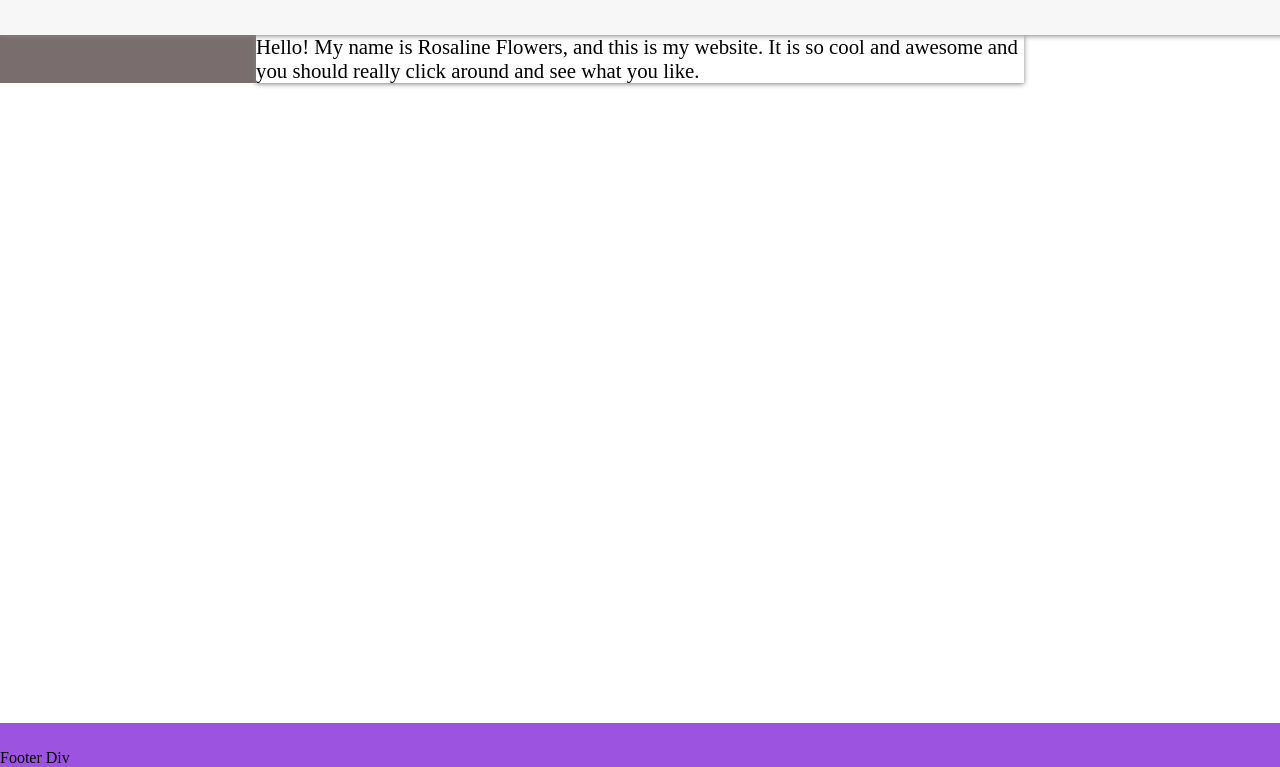
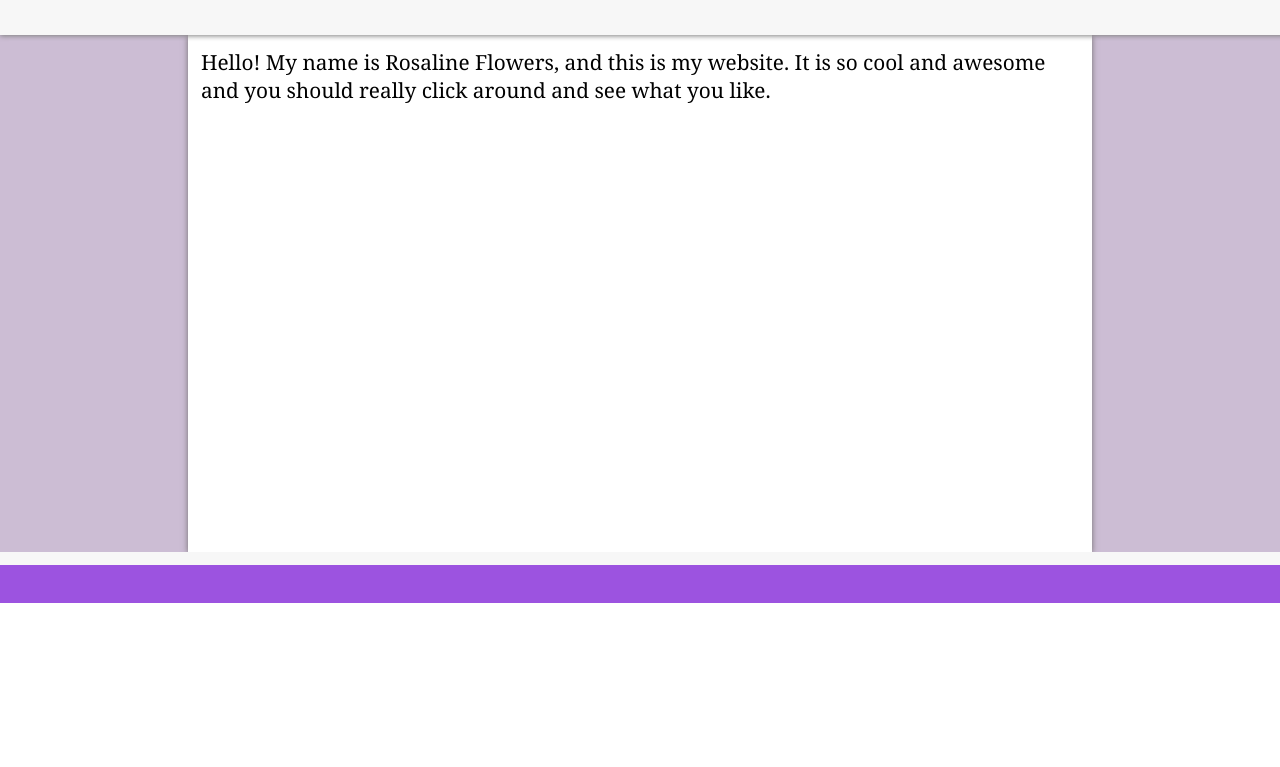
Before and after one commit to SereneMOS/Personal-Website, a plain HTML site: page home.html in a window 1280 px wide. Shown: the part 46-813 px from the top of the page. Drawn offline with Linux system fonts and the light colour scheme.

Commit message:
Update home
Added additional bar over footer div; shrunk top div, altered the proportions, styling, and contents of the middle divs

```diff
--- a/home.html
+++ b/home.html
@@ -12,7 +12,7 @@
             display: flex;
             padding: 1%;
             padding-bottom: 3%;
-            width: 100%;
+            width: 99%;
         }
         #header {
             border-right: solid;
@@ -53,26 +53,40 @@
             font-size: larger;
         }
         #middle-div {
-            padding-bottom: 50%;
             display: flex;
             overflow: auto;
             font-size: 130%;
         }
         #left-middle-div {
-            width: 20%;
-            background-color: rgb(121, 109, 109);
+            width: 15%;
+            background-color: rgb(204, 189, 212);
+            padding-bottom: 35%;
         }
         #content-div {
-            box-shadow: 0px 1px 5px gray;
-            width: 60%;
+            box-shadow: 0px 1px 6px rgb(113, 109, 109);
+            font-family: Georgia, 'Times New Roman', Times, serif;
+            width: 70%;
             height: 100%;
+            padding-bottom: 35%;
+            padding-top: 1%;
+            padding-left: 1%;
+            padding-right: 1%;
+            z-index: 1;
         }
         #right-middle-div {
-
+            width: 15%;
+            background-color: rgb(204, 189, 212);
+            padding-bottom: 35%;
         }
-        #footer-div {
+        #footer-div-top {
+            background-color: rgb(247, 247, 247);
+            padding-top: 1%;
+            height: 50%;
+        }
+        #footer-div-bottom {
             background-color: rgb(156, 83, 224);
-            padding-top: 2%;
+            padding-top: 3%;
+            height: 50%;
         }
     </style>
 <head>
@@ -97,7 +111,10 @@
         <div id="content-div">Hello! My name is Rosaline Flowers, and this is my website. It is so cool and awesome and you should really click around and see what you like.</div>
         <div id="right-middle-div"></div>
     </div>
-    <div id="footer-div">Footer Div</div>
+    <div id="footer-div">
+        <div id="footer-div-top"></div>
+        <div id="footer-div-bottom"></div>
+    </div>
 </body>
 
 </html>
```
